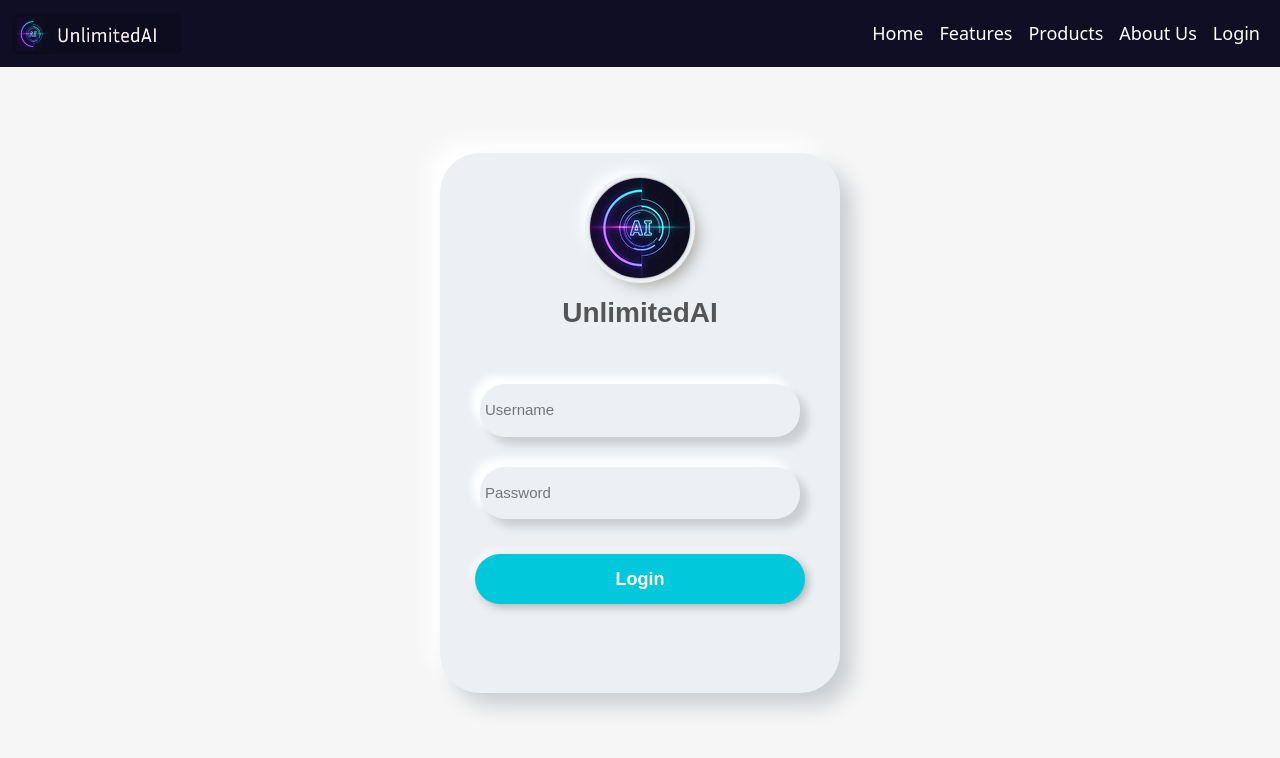
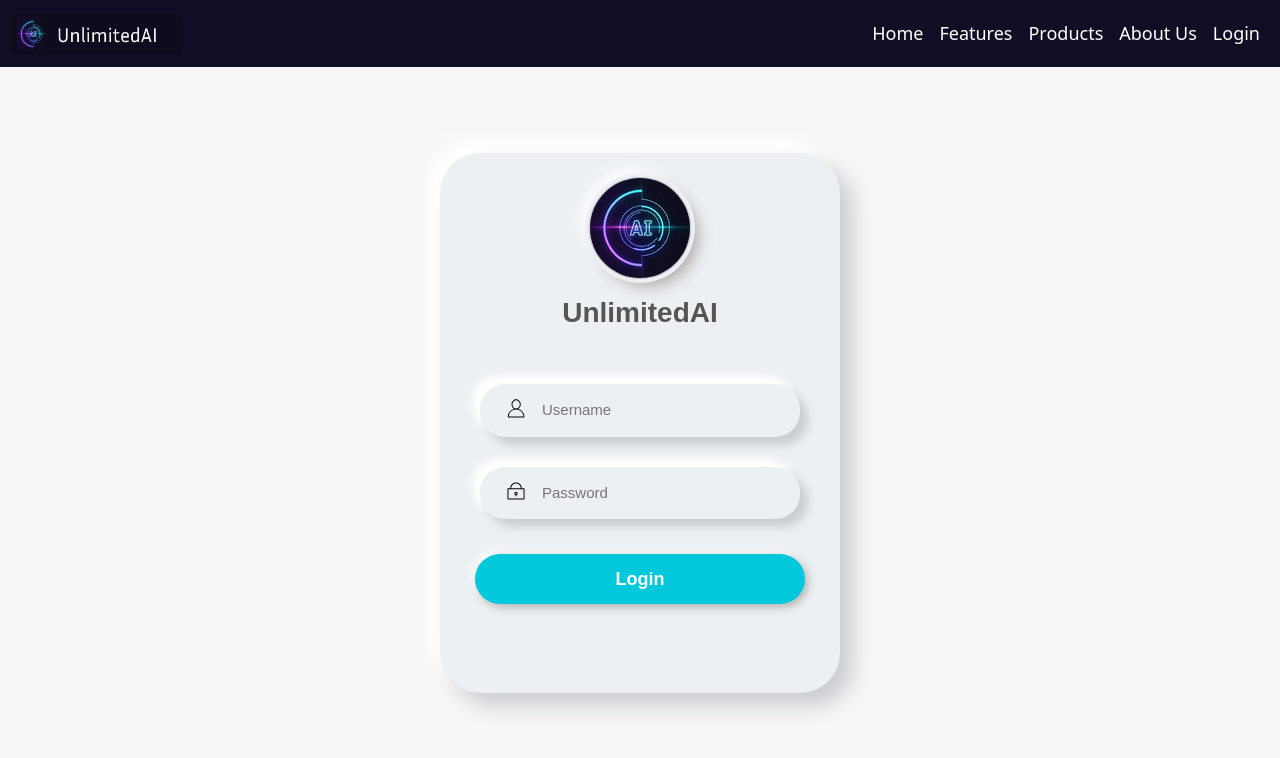
Before and after one commit to smlogsubramani/UnlimitedAI, a React (Create React App) app: page /signup in a window 1280 px wide. Shown: the top 758 px of the page. Built offline with nearby package versions, Linux system fonts and the light colour scheme.

Commit message:
svg updated

```diff
--- a/src/Pages/Signup.jsx
+++ b/src/Pages/Signup.jsx
@@ -72,6 +72,9 @@ const Signup = () => {
           <div className="title">UnlimitedAI</div>
           <div className="fields">
             <div className="username">
+            <svg class="svg-icon" viewBox="0 0 20 20">
+                         <path d="M12.075,10.812c1.358-0.853,2.242-2.507,2.242-4.037c0-2.181-1.795-4.618-4.198-4.618S5.921,4.594,5.921,6.775c0,1.53,0.884,3.185,2.242,4.037c-3.222,0.865-5.6,3.807-5.6,7.298c0,0.23,0.189,0.42,0.42,0.42h14.273c0.23,0,0.42-0.189,0.42-0.42C17.676,14.619,15.297,11.677,12.075,10.812 M6.761,6.775c0-2.162,1.773-3.778,3.358-3.778s3.359,1.616,3.359,3.778c0,2.162-1.774,3.778-3.359,3.778S6.761,8.937,6.761,6.775 M3.415,17.69c0.218-3.51,3.142-6.297,6.704-6.297c3.562,0,6.486,2.787,6.705,6.297H3.415z"></path>
+                     </svg>
               <input
                 type="text"
                 className="user-input"
@@ -81,6 +84,9 @@ const Signup = () => {
               />
             </div>
             <div className="password">
+            <svg class="svg-icon" viewBox="0 0 20 20">
+                         <path d="M17.308,7.564h-1.993c0-2.929-2.385-5.314-5.314-5.314S4.686,4.635,4.686,7.564H2.693c-0.244,0-0.443,0.2-0.443,0.443v9.3c0,0.243,0.199,0.442,0.443,0.442h14.615c0.243,0,0.442-0.199,0.442-0.442v-9.3C17.75,7.764,17.551,7.564,17.308,7.564 M10,3.136c2.442,0,4.43,1.986,4.43,4.428H5.571C5.571,5.122,7.558,3.136,10,3.136 M16.865,16.864H3.136V8.45h13.729V16.864z M10,10.664c-0.854,0-1.55,0.696-1.55,1.551c0,0.699,0.467,1.292,1.107,1.485v0.95c0,0.243,0.2,0.442,0.443,0.442s0.443-0.199,0.443-0.442V13.7c0.64-0.193,1.106-0.786,1.106-1.485C11.55,11.36,10.854,10.664,10,10.664 M10,12.878c-0.366,0-0.664-0.298-0.664-0.663c0-0.366,0.298-0.665,0.664-0.665c0.365,0,0.664,0.299,0.664,0.665C10.664,12.58,10.365,12.878,10,12.878"></path>
+              </svg>
               <input
                 type="password"
                 className="pass-input"
```
